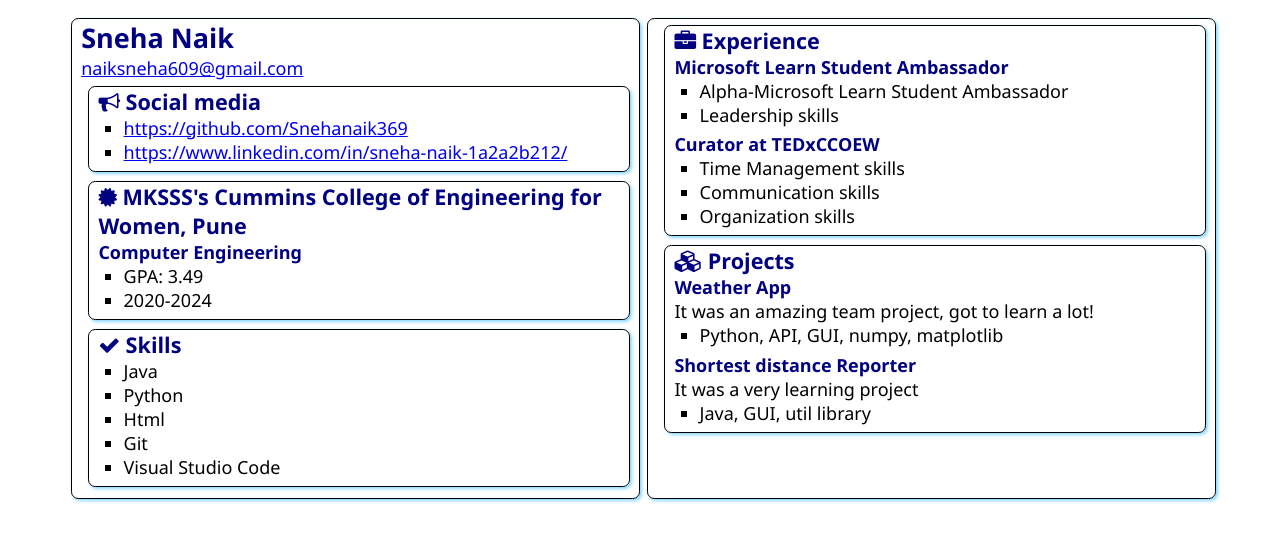
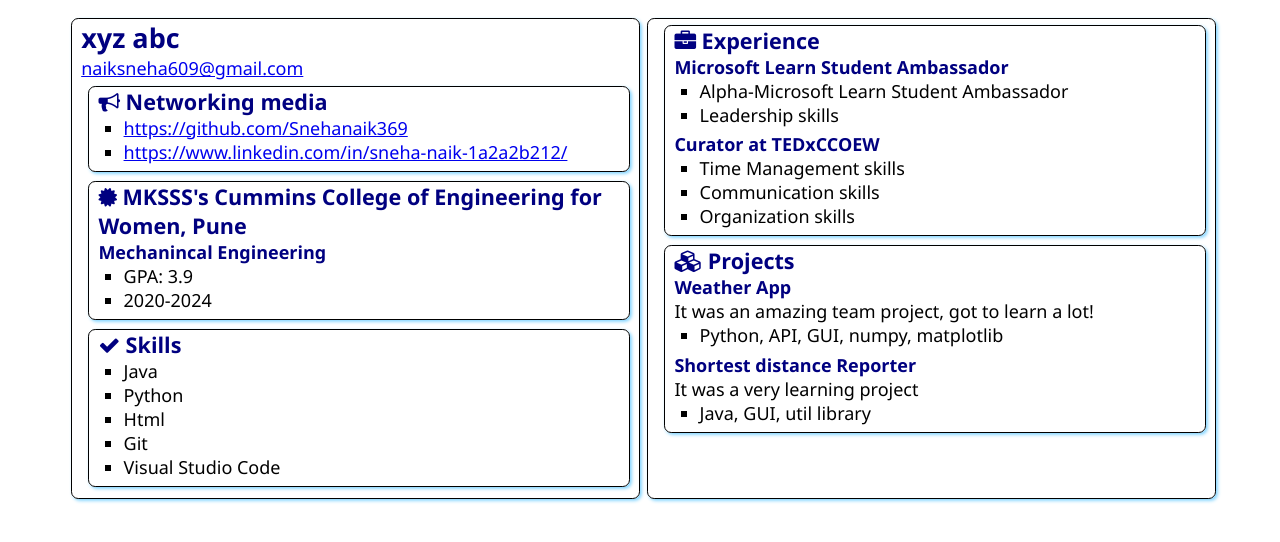
Before and after one commit to naiksneha/SATechnicalOnboarding, a plain HTML site: page src/index.html in a window 1280 px wide. Drawn offline with Linux system fonts and the light colour scheme.

Commit message:
Update index.html

```diff
--- a/src/index.html
+++ b/src/index.html
@@ -12,13 +12,13 @@
 <body>
     <main>
         <article class="box">
-            <h1>Sneha Naik</h1>
+            <h1>xyz abc</h1>
             <div><a href="mailto:naiksneha609@gmail.com">naiksneha609@gmail.com</a></div>
 
             <section class="box">
                 <h2>
                     <i class="fa fa-bullhorn" aria-hidden="true"></i>
-                    Social media
+                    Networking media
                 </h2>
                 <ul>
                     <li><a href="https://github.com/<handle>">https://github.com/Snehanaik369</a></li>
@@ -33,9 +33,9 @@
                         <i class="fa fa-certificate" aria-hidden="true"></i>
                         MKSSS's Cummins College of Engineering for Women, Pune
                     </h2>
-                    <h3>Computer Engineering</h3>
+                    <h3>Mechanincal Engineering</h3>
                     <ul>
-                        <li>GPA: 3.49</li>
+                        <li>GPA: 3.9</li>
                         <li>2020-2024</li>
                     </ul>
                 </div>
```
